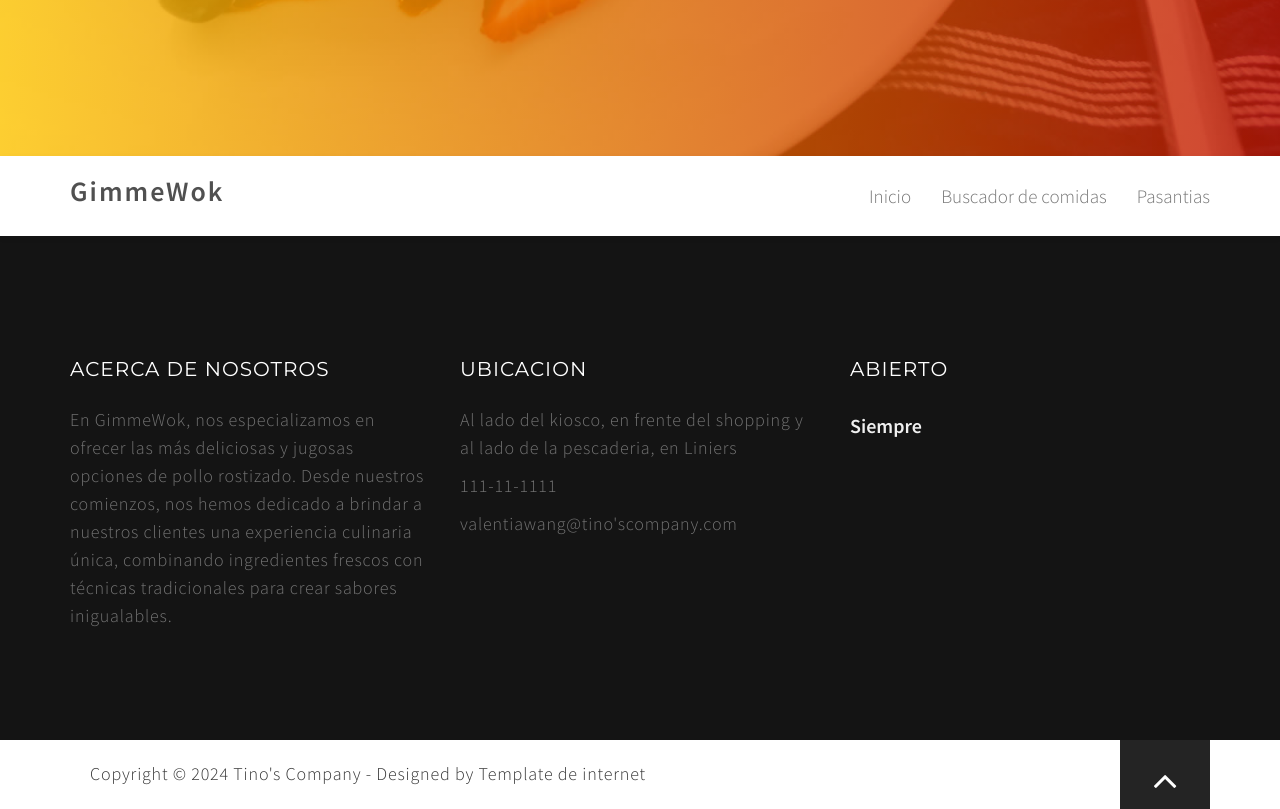
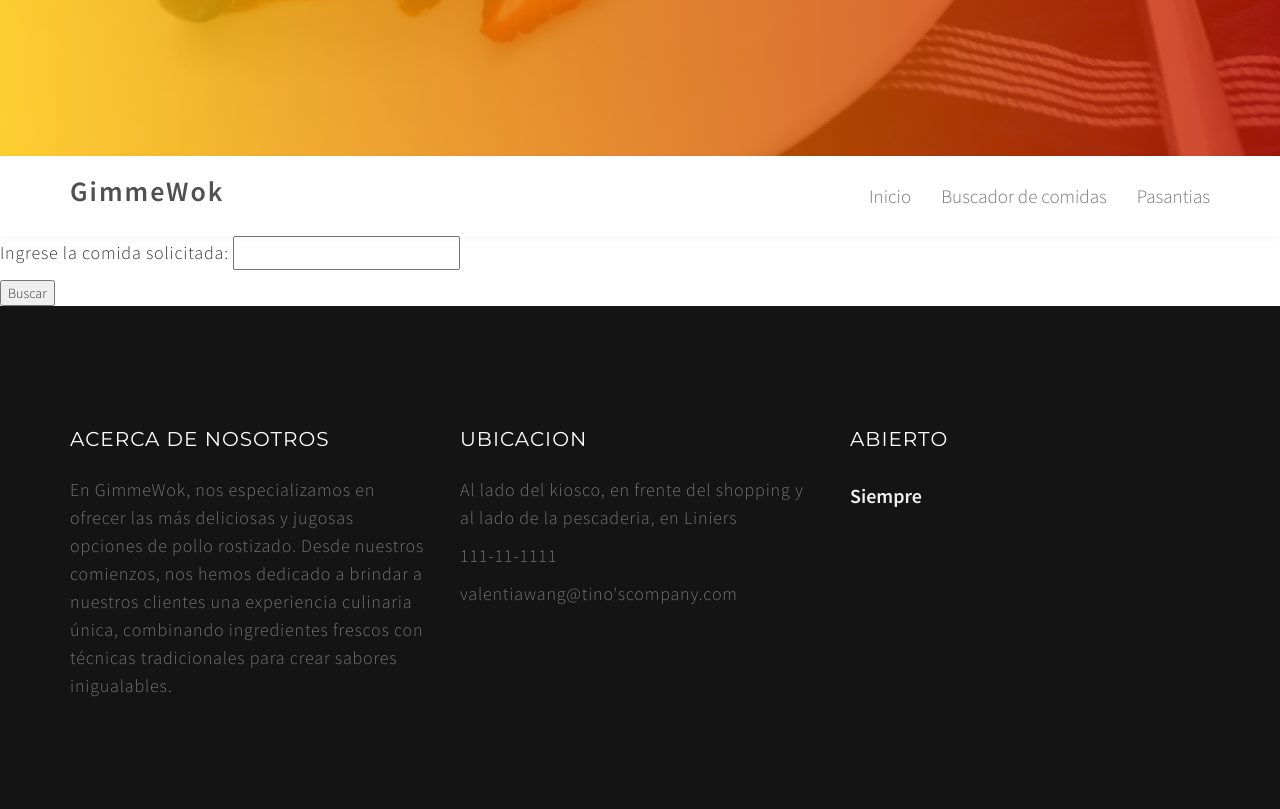
Before and after one commit to Coquit0/GimmeWok, a Django app: page /buscadordecomidas/ in a window 1280 px wide. Shown: the part 644-1453 px from the top of the page. Run offline with Django 5.2, Linux system fonts and the light colour scheme; some libraries are stand-ins or nearby versions.

Commit message:
Terminado el buscador

```diff
--- a/entidades/static/css/style.css
+++ b/entidades/static/css/style.css
@@ -11,6 +11,7 @@ body {
     font-family: 'Source Sans Pro', sans-serif;
     font-weight: 300;
 	}
+
 
 html,body {
   width: 100%;
--- a/entidades/templates/buscadordecomidas.html
+++ b/entidades/templates/buscadordecomidas.html
@@ -3,7 +3,13 @@
 {% load static %}
 
 {% block contenidoquecambia %}
-
+<form action="{% url 'encontrarcomidas' %}" method="GET">
+    {% csrf_token %}
+    <table>
+        <p>Ingrese la comida solicitada: <input type="text" name="buscar" id="buscar"></p>
+    </table>
+    <input type="submit" value="Buscar">
+</form>
 
 
 {% endblock contenidoquecambia %}
--- a/entidades/urls.py
+++ b/entidades/urls.py
@@ -10,4 +10,6 @@ urlpatterns = [
     path('exitosopasantia/', exitopasantia, name='exitopasantia'),
     path('adminregistercomidas/', registercomidas, name='registercomidas'),
     path('buscadordecomidas/', buscadordecomidas, name='buscadordecomidas'),
+    path('tabladecomidas/', tabladecomidas, name='tabladecomidas'),
+    path('encontrarcomidas/', encontrarcomidas, name='encontrarcomidas'),
 ]
--- a/entidades/views.py
+++ b/entidades/views.py
@@ -6,8 +6,24 @@ from .froms import *
 def home(request):
     return render(request, 'index.html')
 
+def tabladecomidas(request):
+    contexto = {"comidas": Comida.objects.all()}
+    return render(request, 'tabladecomidas.html', contexto)
+
 def buscadordecomidas(request):
-    return render(request, 'buscadordecomidas.html')
+    return render(request, 'buscadordecomidas.html',)
+
+
+
+def encontrarcomidas(request):
+    if request.GET ["buscar"]:
+        patron = request.GET["buscar"]
+        comida = Comida.objects.filter(nombre__icontains=patron)
+        contexto = {"comidas": comida}
+    else:
+        contexto = {"comidas": Comida.objects.all()}
+
+    return render(request, 'tabladecomidas.html', contexto)
 
 def pasantias(request):
     return render(request, 'registerpasantias.html')
```
Also changed, not shown: entidades/templates/tabladecomidas.html (added, +30 -0 lines), db.sqlite3, entidades/templates/encontrarcomidas.html (added).
